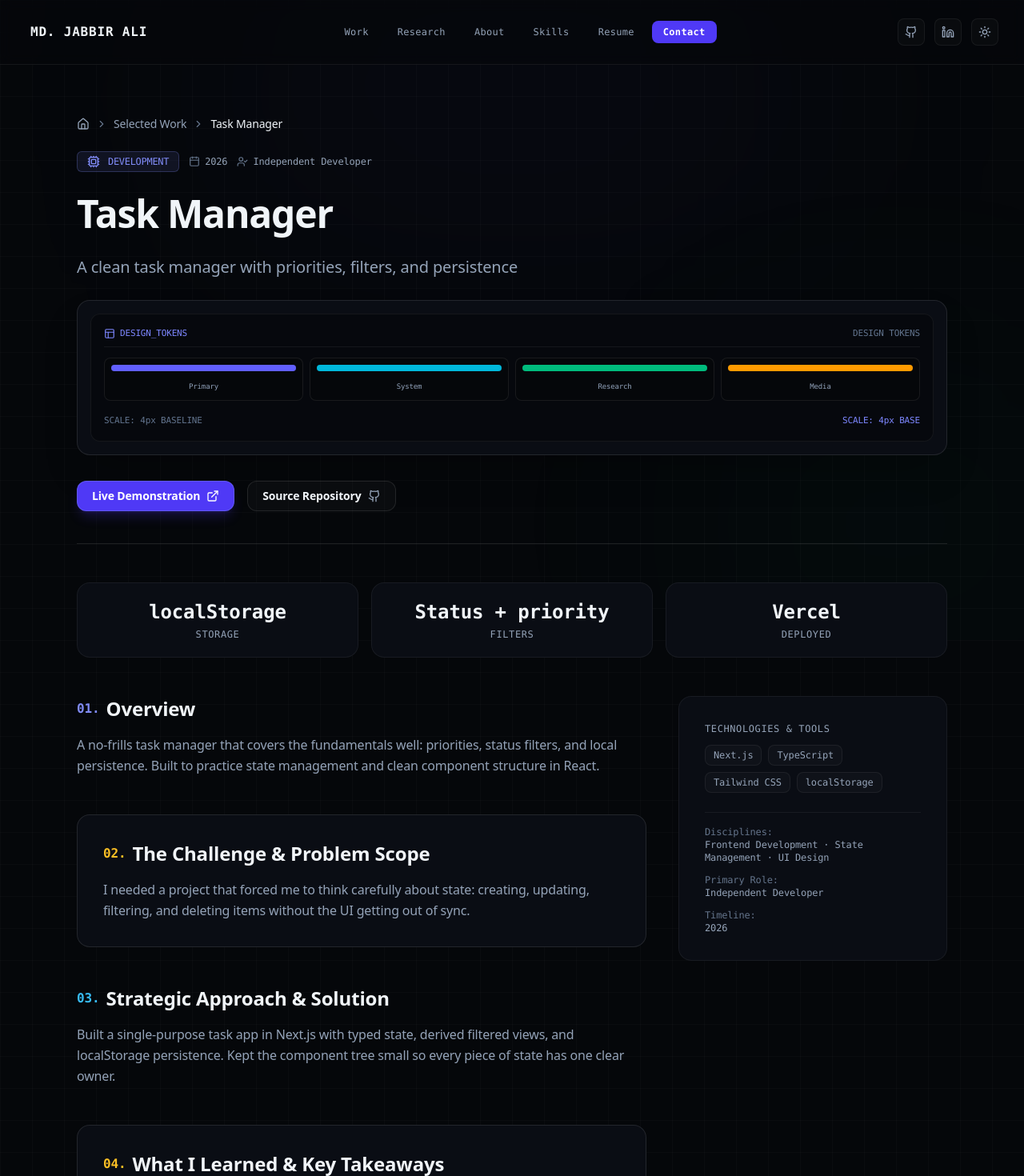
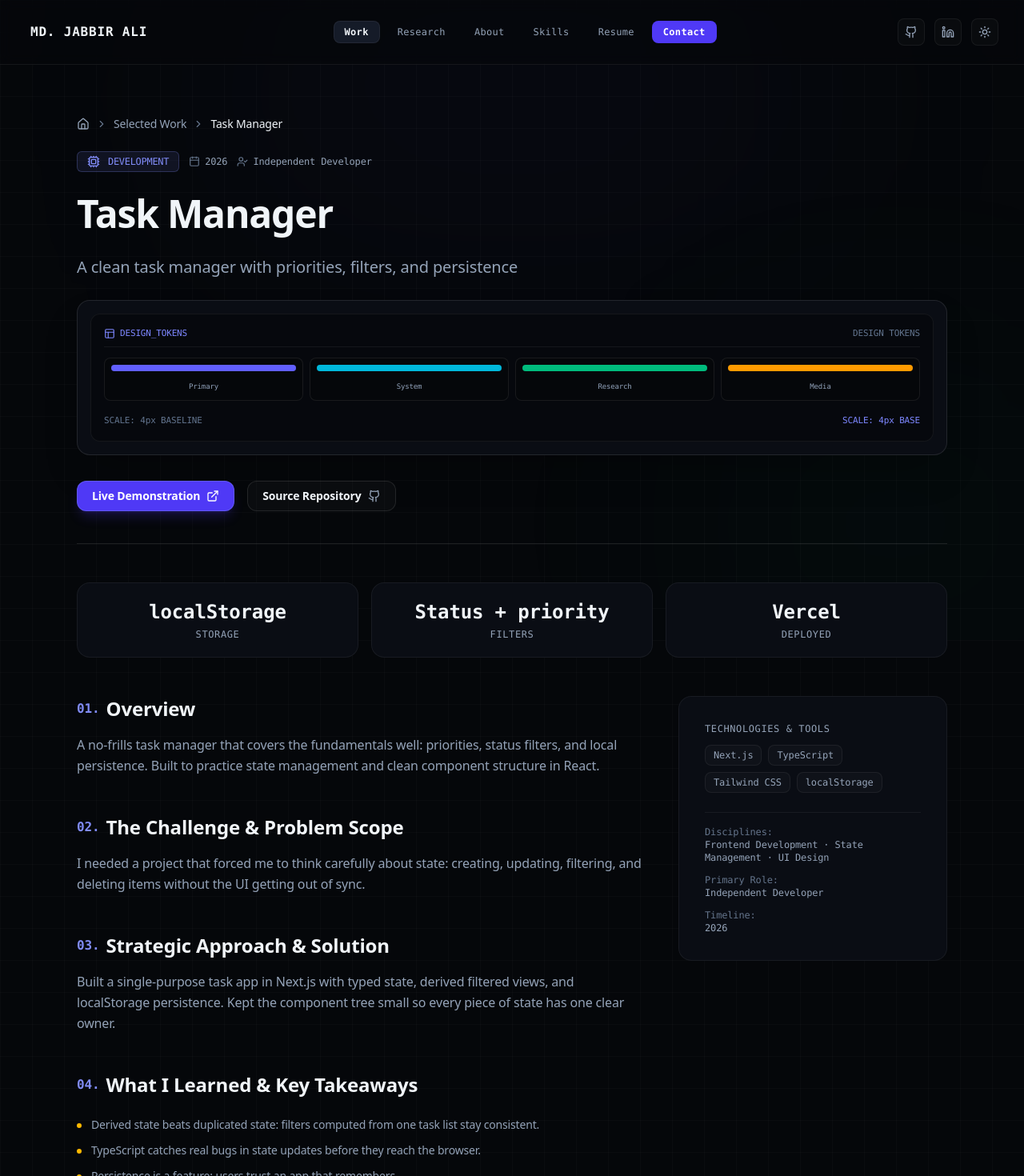
Before and after one commit to jabbirxd/portfolio-, a Next.js app: page /work/task-manager-app in a window 1280 px wide. Shown: the top 1470 px of the page at 80% size. Built offline with nearby package versions, Linux system fonts and the light colour scheme.

Commit message:
Phase 3 (part 3): scrollspy restricted to 3 mappings, parent nav highlighting restored, case-study numbers one color + no cards, home CTA full container width

```diff
--- a/src/app/page.tsx
+++ b/src/app/page.tsx
@@ -133,7 +133,7 @@ export default function HomePage() {
 
       {/* 7. CTA Section */}
       <section>
-        <Container size="lg">
+        <Container size="xl">
           <Reveal>
           <Card variant="studio" className="text-center p-8 sm:p-10 relative overflow-hidden">
             <div className="max-w-xl mx-auto space-y-4">
--- a/src/app/work/[slug]/page.tsx
+++ b/src/app/work/[slug]/page.tsx
@@ -246,21 +246,21 @@ export default async function ProjectDetailPage({
 
             {/* Problem Statement */}
             {project.problem && (
-              <Card variant="solid" className="space-y-4">
+              <section className="space-y-4">
                 <h2 className="text-xl sm:text-2xl font-bold text-[var(--text-primary)] flex items-center gap-2">
-                  <span className="text-[var(--accent-creative)] font-mono text-base">{sectionNum("challenge")}.</span> The Challenge & Problem Scope
+                  <span className="text-[var(--accent-studio)] font-mono text-base">{sectionNum("challenge")}.</span> The Challenge & Problem Scope
                 </h2>
                 <p className="text-[var(--text-secondary)] text-sm sm:text-base leading-relaxed">
                   {project.problem}
                 </p>
-              </Card>
+              </section>
             )}
 
             {/* Approach */}
             {project.approach && (
               <section className="space-y-4">
                 <h2 className="text-xl sm:text-2xl font-bold text-[var(--text-primary)] flex items-center gap-2">
-                  <span className="text-[var(--accent-system)] font-mono text-base">{sectionNum("approach")}.</span> Strategic Approach & Solution
+                  <span className="text-[var(--accent-studio)] font-mono text-base">{sectionNum("approach")}.</span> Strategic Approach & Solution
                 </h2>
                 <p className="text-[var(--text-secondary)] text-sm sm:text-base leading-relaxed">
                   {project.approach}
@@ -297,7 +297,7 @@ export default async function ProjectDetailPage({
             {project.implementation && project.implementation.length > 0 && (
               <section className="space-y-6">
                 <h2 className="text-xl sm:text-2xl font-bold text-[var(--text-primary)] flex items-center gap-2">
-                  <span className="text-[var(--accent-research)] font-mono text-base">{sectionNum("implementation")}.</span> Implementation Architecture
+                  <span className="text-[var(--accent-studio)] font-mono text-base">{sectionNum("implementation")}.</span> Implementation Architecture
                 </h2>
                 <div className="space-y-4">
                   {project.implementation.map((item, idx) => (
@@ -326,7 +326,7 @@ export default async function ProjectDetailPage({
             {project.results && project.results.length > 0 && (
               <section className="space-y-6">
                 <h2 className="text-xl sm:text-2xl font-bold text-[var(--text-primary)] flex items-center gap-2">
-                  <span className="text-[var(--accent-research)] font-mono text-base">{sectionNum("results")}.</span> Results & Outcomes
+                  <span className="text-[var(--accent-studio)] font-mono text-base">{sectionNum("results")}.</span> Results & Outcomes
                 </h2>
                 <div className="grid grid-cols-1 sm:grid-cols-2 gap-4">
                   {project.results.map((res, idx) => (
@@ -351,9 +351,9 @@ export default async function ProjectDetailPage({
 
             {/* What I Learned */}
             {project.whatILearned && project.whatILearned.length > 0 && (
-              <Card variant="solid" className="space-y-4">
+              <section className="space-y-4">
                 <h2 className="text-xl sm:text-2xl font-bold text-[var(--text-primary)] flex items-center gap-2">
-                  <span className="text-[var(--accent-creative)] font-mono text-base">{sectionNum("learnings")}.</span>
+                  <span className="text-[var(--accent-studio)] font-mono text-base">{sectionNum("learnings")}.</span>
                   What I Learned & Key Takeaways
                 </h2>
                 <ul className="space-y-3 pt-2">
@@ -367,7 +367,7 @@ export default async function ProjectDetailPage({
                     </li>
                   ))}
                 </ul>
-              </Card>
+              </section>
             )}
           </div>
 
--- a/src/components/layout/Navbar.tsx
+++ b/src/components/layout/Navbar.tsx
@@ -36,7 +36,9 @@ export function Navbar() {
   );
 
   // Scrollspy: on the home page, highlight the nav item whose preview
-  // section is currently in view (single-page feel on a multi-page site).
+  // section is currently in view. Only sections with a clear 1:1 page
+  // mapping participate — home-intro, home-ship and home-exploring map to
+  // nothing, so the pill clears while they are in view.
   const HOME_SPY_IDS = [
     "home-intro",
     "home-ship",
@@ -46,21 +48,22 @@ export function Navbar() {
     "home-capabilities",
   ];
   const SPY_HREF: Record<string, string> = {
-    "home-intro": "/about",
-    "home-ship": "/work",
     "home-work": "/work",
-    "home-exploring": "/skills",
     "home-research": "/research",
     "home-capabilities": "/skills",
   };
   const isHomePage = pathname === "/";
   const spyId = useScrollSpy(isHomePage ? HOME_SPY_IDS : []);
   const spyHref = spyId ? SPY_HREF[spyId] ?? null : null;
-  // Exact path match only (plus scrollspy override on the home page).
-  // Never highlight a nav item via prefix matching — e.g. /work/[slug]
-  // must not light up "Work".
-  const isActiveLink = (href: string) =>
-    spyHref ? href === spyHref : pathname === href;
+  const isActiveLink = (href: string) => {
+    if (isHomePage) {
+      // Scrollspy only on home: highlight mapped sections, nothing otherwise.
+      // The pill clears when no mapped section is in view (hero, intro, etc.).
+      return spyHref ? href === spyHref : false;
+    }
+    // Child pages highlight their parent: /work/[slug] lights up "Work".
+    return pathname === href || pathname.startsWith(href + "/");
+  };
 
   return (
     <header
@@ -182,10 +185,7 @@ export function Navbar() {
         <div className="lg:hidden border-b border-[var(--border-default)] bg-[var(--bg-app)]/98 backdrop-blur-xl px-5 pt-3 pb-6 space-y-4">
           <nav className="flex flex-col space-y-1">
             {siteConfig.navItems.map((item) => {
-              const isActive =
-                item.href === "/"
-                  ? pathname === "/" && !spyHref
-                  : isActiveLink(item.href);
+              const isActive = isActiveLink(item.href);
               const isResume = item.href === "/resume";
               return (
                 <Link
```
Also changed, not shown: 1 other file (tests, documents, lock files or other folders).
